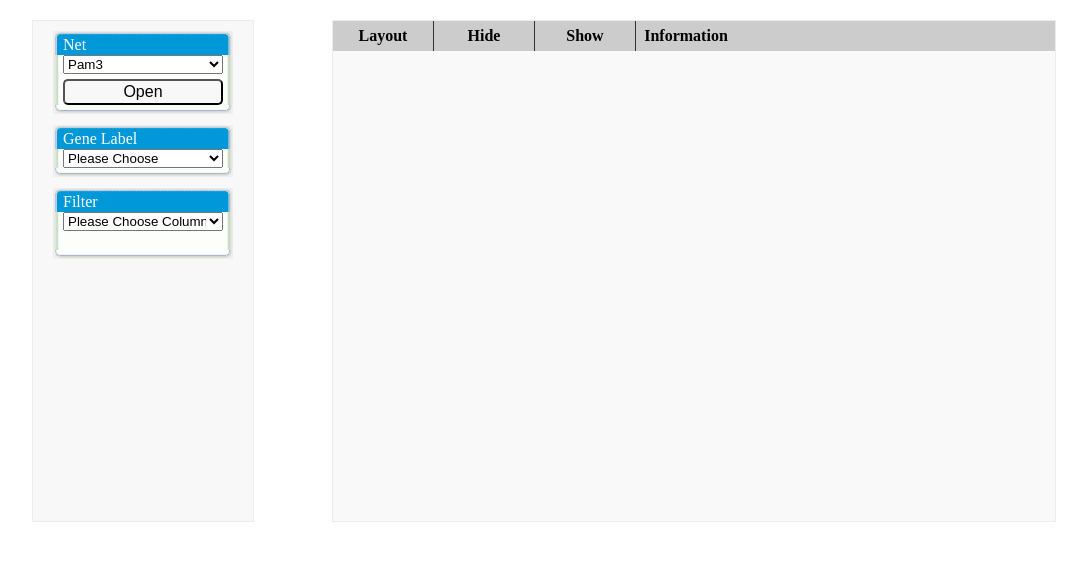
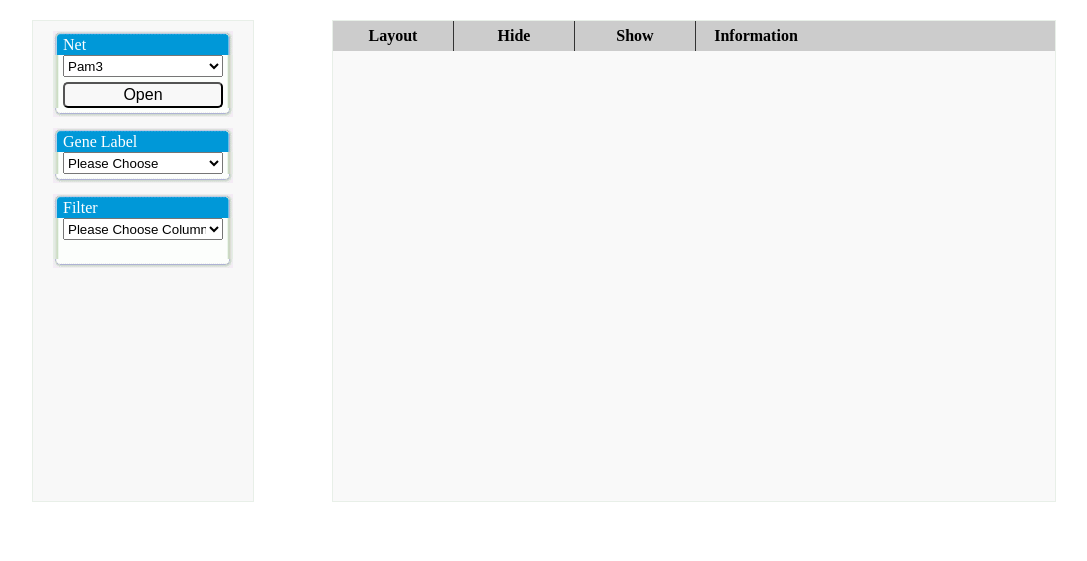
Before and after one commit to LiuYuQ/netAnalyze, a Flask app: page /info in a window 1280 px wide. Shown: the part 62-623 px from the top of the page, without its empty margins (96-1183 px from the left). Run offline with Flask 2, Linux system fonts and the light colour scheme; data that the repository does not hold is empty; some libraries are stand-ins or nearby versions.

Commit message:
Update style.css

```diff
--- a/cytoscape_neo4j/app/static/css/style.css
+++ b/cytoscape_neo4j/app/static/css/style.css
@@ -17,7 +17,7 @@ a:hover{
 #cy {
 	width: 100%;
     margin-top : 0px;
-    height: 470px;
+    height: 450px;
     text-align: left;
     background-color: #f9f9f9;
 }
@@ -34,25 +34,25 @@ a:hover{
 
 #content {
     width: 100%;
-    height:500px;
+    height:470px;
 }
 
 #left_comp{
-	height: 500px;
+	height: 480px;
 	background-color: #f8f8f8;
 	width:220px;
 	float:left;
 }
 
 #right_comp{
-	height: 500px;
+	height: 480px;
 	margin-left: 300px;
 	weight:800px;
 	background-color: #eee;
     position:relative
 }
 
-input[type="button"]{
+input[type="button"], input[type="submit"]{
     text-decoration:none;
     background:#0080FF;
     color:white;
@@ -136,7 +136,7 @@ option{
 	display: block;
 	border-right: 1px solid #333;
 	color: #000;
-	width: 100px;
+	width: 120px;
 	height: 30px;
 	line-height: 30px;
 	text-align: center;
@@ -199,3 +199,13 @@ input[type="range"]::-webkit-slider-thumb {
 	border-radius: 50%; /*外观设置为圆形*/
 	border: solid 1px #555; /*设置边框*/
 }
+
+#netMenu li{
+    line-height:30px;
+    letter-spacing:1px;
+    clear:both;
+}
+
+select{
+    height:22px;
+}
```
